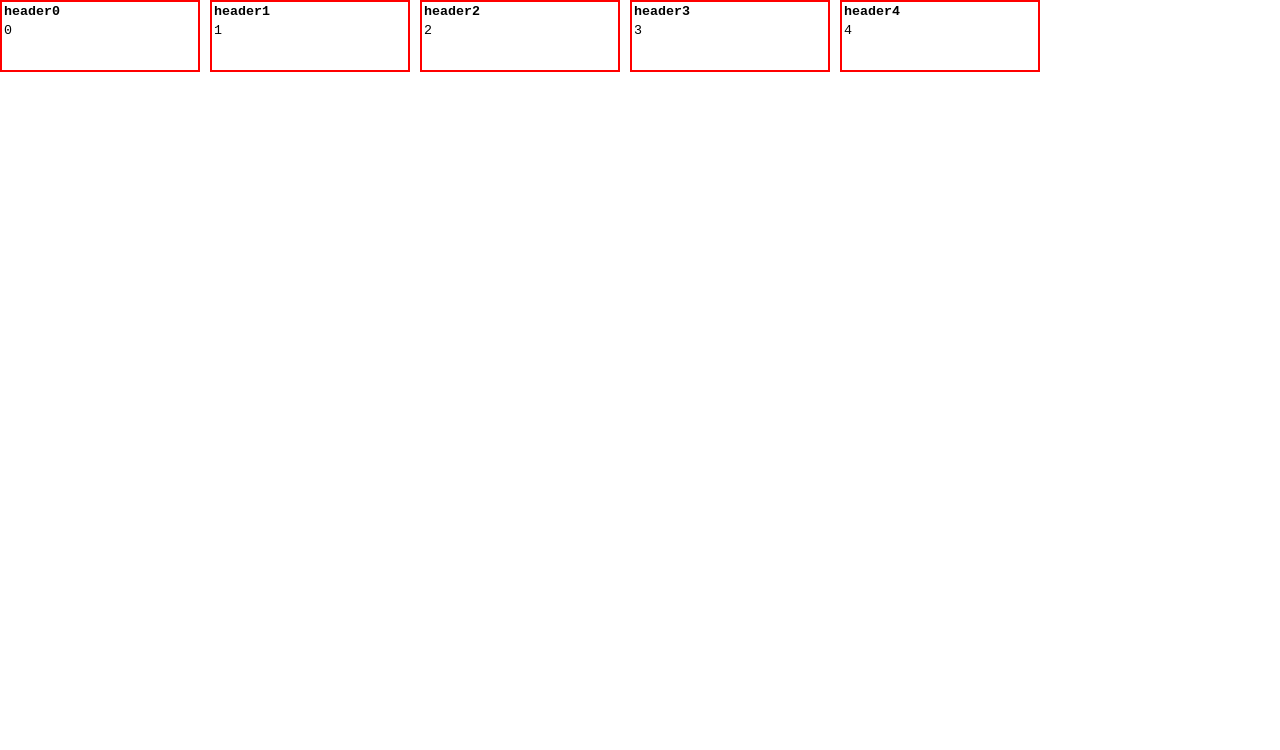
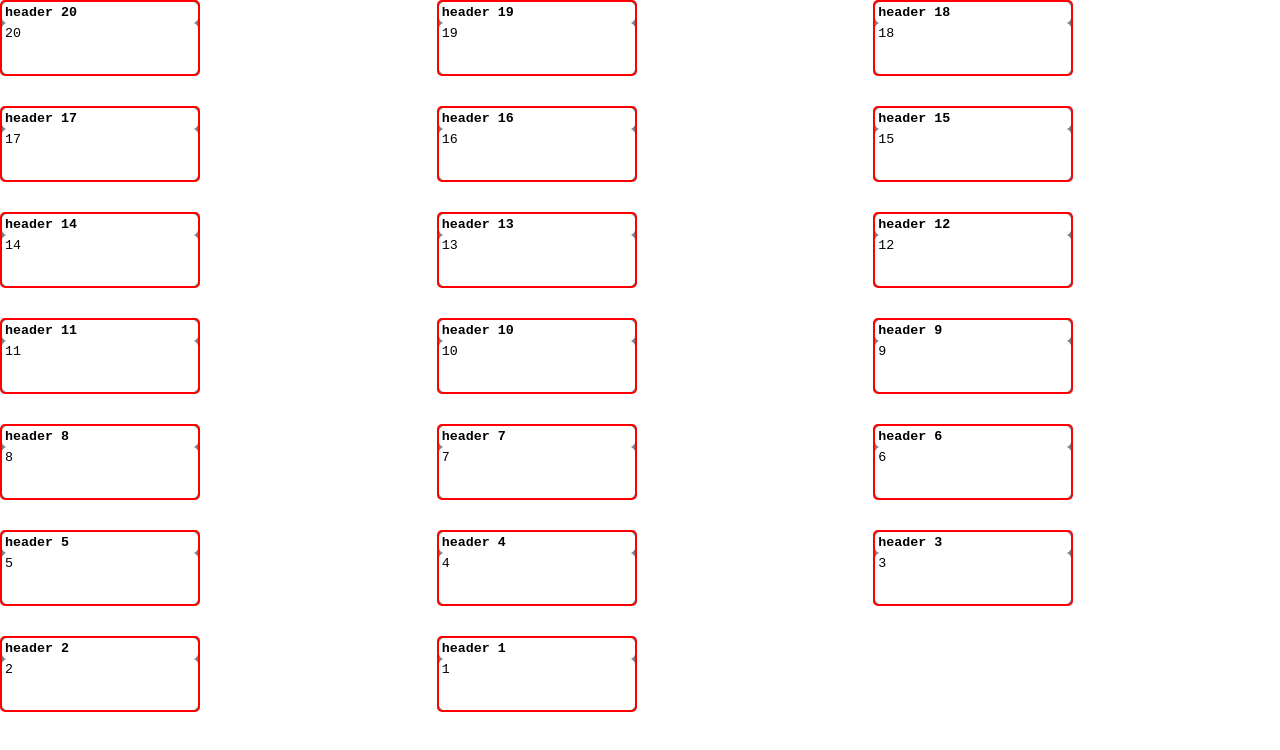
Before and after one commit to arkadyryabinin/react-tests, a React (Create React App) app: page / in a window 1280 px wide. Shown: the top 750 px of the page. Built offline with nearby package versions, Linux system fonts and the light colour scheme.

Commit message:
apply Masonry grid

```diff
--- a/package.json
+++ b/package.json
@@ -8,6 +8,7 @@
     "@testing-library/user-event": "^13.5.0",
     "react": "^18.2.0",
     "react-dom": "^18.2.0",
+    "react-masonry-css": "^1.0.16",
     "react-scripts": "5.0.1",
     "web-vitals": "^2.1.4"
   },
--- a/src/ initData.js
+++ /dev/null
@@ -1,9 +0,0 @@
-export function getData() {
-  return ([
-    { id: 0, header: 'header0', body: '0' },
-    { id: 1, header: 'header1', body: '1' },
-    { id: 2, header: 'header2', body: '2' },
-    { id: 3, header: 'header3', body: '3' },
-    { id: 4, header: 'header4', body: '4' },
-  ]);
-}
--- a/src/App.js
+++ b/src/App.js
@@ -1,7 +1,10 @@
 import { useReducer } from "react";
-import { getData } from "./ initData";
+import Masonry from 'react-masonry-css';
+
 import { noteReducer } from "./noteReducer";
+import { getData } from "./initData.js";
 import './Note.css';
+import './Masonry.css';
 
 function NotesBlock({ children }) {
   return (
@@ -78,11 +81,14 @@ export default function EditContent() {
   // }
 
   return (
-    <NotesBlock>
+    <Masonry
+      breakpointCols={3}
+      className="my-masonry-grid"
+      columnClassName="my-masonry-grid_column">
       {list.map((item) => (
         // <Note key={item.id} initData={{ ...item, headerHeight: null, bodyHeight: 40 }}/>
         <Note key={item.id} initData={item}/>
       ))}
-    </NotesBlock>
+    </Masonry>
   );
 }
--- /dev/null
+++ b/src/Masonry.css
@@ -0,0 +1,17 @@
+.my-masonry-grid {
+  display: -webkit-box; /* Not needed if autoprefixing */
+  display: -ms-flexbox; /* Not needed if autoprefixing */
+  display: flex;
+  margin-left: -30px; /* gutter size offset */
+  width: auto;
+}
+.my-masonry-grid_column {
+  padding-left: 30px; /* gutter size */
+  background-clip: padding-box;
+}
+
+/* Style your items */
+.my-masonry-grid_column > div { /* change div to reference your elements you put in <Masonry> */
+  background: grey;
+  margin-bottom: 30px;
+}
--- a/src/Note.css
+++ b/src/Note.css
@@ -1,14 +1,19 @@
 .NotesBlock {
-  display: flex;
+  /* display: flex;
   flex-flow: row wrap;
   justify-content: flex-start;
   align-items: flex-start;
-  gap: 10px;
+  gap: 10px; */
+
+  display: grid;
+  grid-template-columns: repeat(3, 1fr);
+  grid-template-rows: masonry;
 }
 .Note {
   border: 2px solid red;
   box-sizing: border-box;
   width: 200px;
+  border-radius: 5px;
 }
 .NoteHeader {
   resize: none;
@@ -16,7 +21,8 @@
   display: block;
   width: 100%;
   box-sizing: border-box;
-  border: none;
+  border: 1px solid white;
+  border-radius: 5px;
 }
 
 .NoteBody {
@@ -25,5 +31,6 @@
   display: block;
   width: 100%;
   box-sizing: border-box;
-  border: none;
+  border: 1px solid white;
+  border-radius: 5px;
 }
--- /dev/null
+++ b/src/initData.js
@@ -0,0 +1,18 @@
+export function getData() {
+  const x = [];
+  for (let i = 20; i > 0; i += -1) {
+    x.push({
+      id: i,
+      header: `header ${i}`,
+      body: i,
+    })
+  }
+  return x;
+  // return ([
+  //   { id: 0, header: 'header0', body: '0' },
+  //   { id: 1, header: 'header1', body: '1' },
+  //   { id: 2, header: 'header2', body: '2' },
+  //   { id: 3, header: 'header3', body: '3' },
+  //   { id: 4, header: 'header4', body: '4' },
+  // ]);
+}
```
Also changed, not shown: 1 other file (tests, documents, lock files or other folders).
